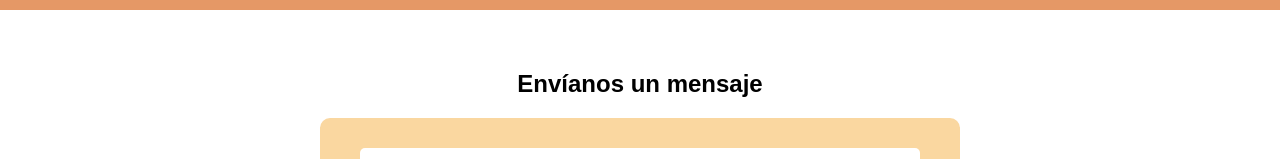
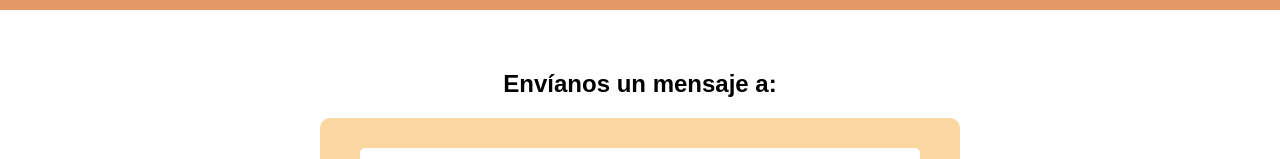
Before and after one commit to KaroldVallejo/SitioWebKAMI, a plain HTML site: page Contacto.html in a window 1280 px wide. Shown: the part 128-287 px from the top of the page. Drawn offline with Linux system fonts and the light colour scheme.

Commit message:
No hay conflictos pero hago pequeña mejora
mínima mejora en la parte de contacto

```diff
--- a/Contacto.html
+++ b/Contacto.html
@@ -19,7 +19,7 @@
 </header>
 
 <section>
-<h2>Envíanos un mensaje</h2>
+<h2>Envíanos un mensaje a:</h2>
 
 <form onsubmit="mostrarMensaje(); return false;">
     <input type="text" placeholder="Tu nombre" required>
```
